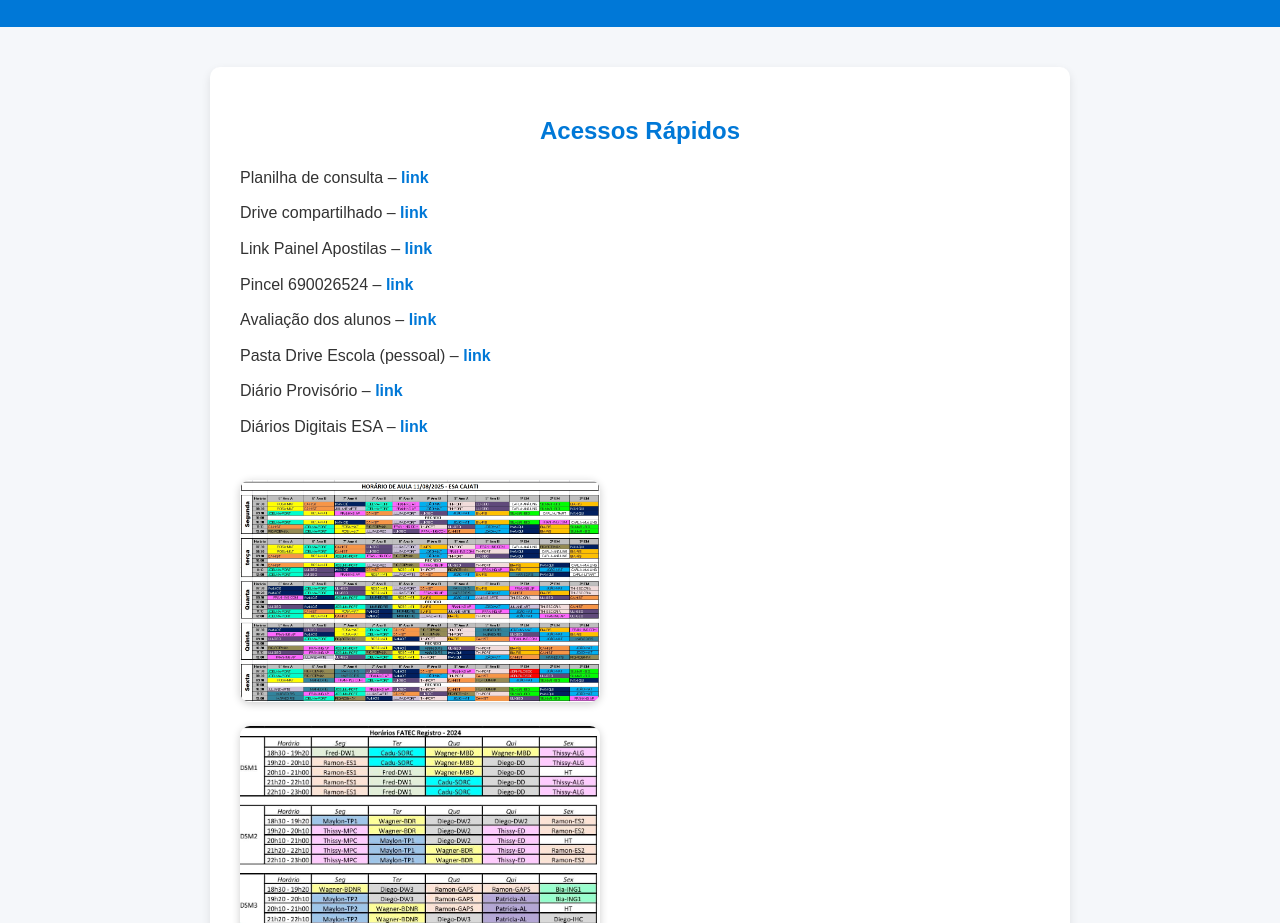
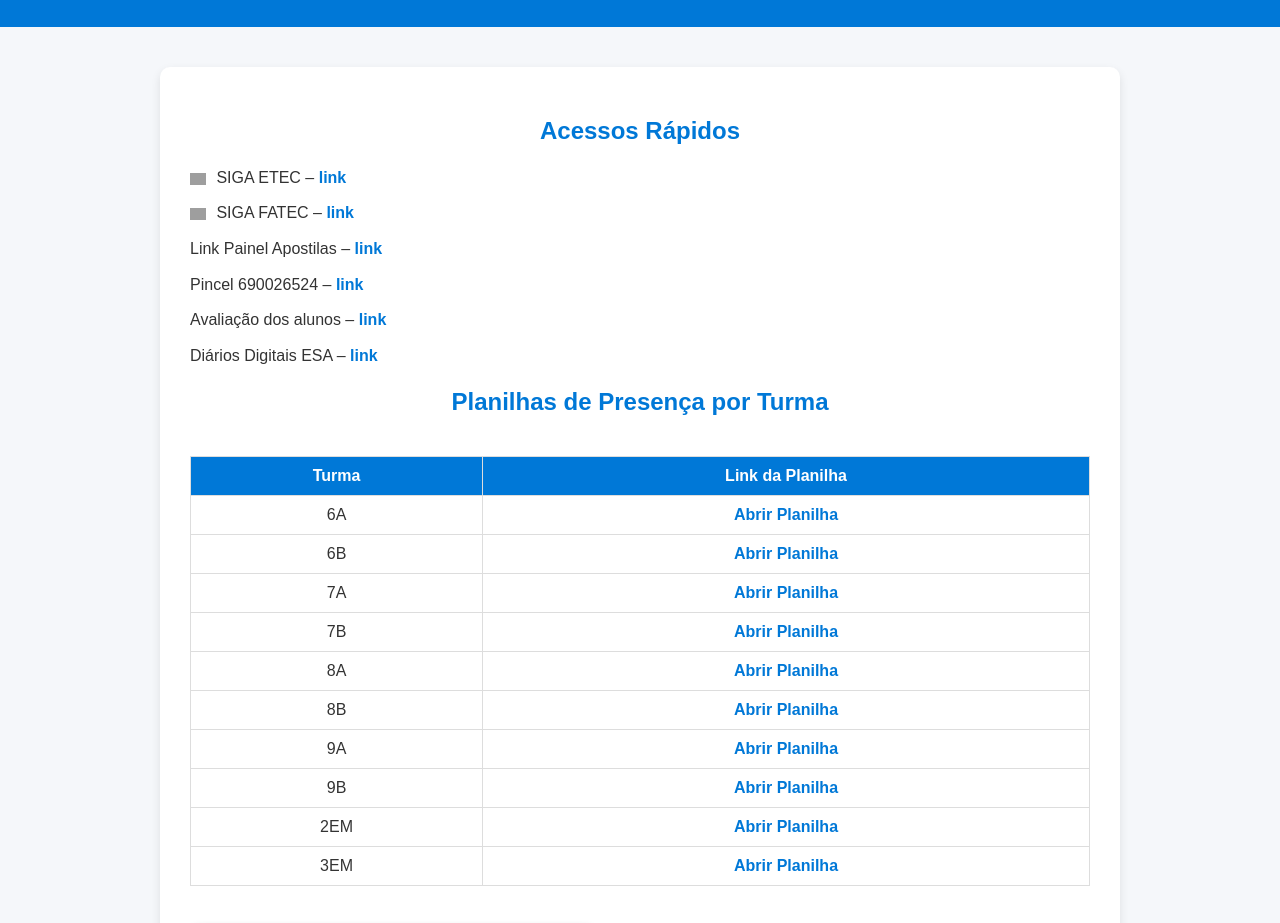
Before and after one commit to escolamac/escolamac.github.io, a plain HTML site: page index.html in a window 1280 px wide. Shown: the part 93-1016 px from the top of the page. Drawn offline with Linux system fonts and the light colour scheme; grey boxes are pictures that could not be loaded.

Commit message:
Update index.html

```diff
--- a/index.html
+++ b/index.html
@@ -1,9 +1,10 @@
 <!DOCTYPE html>
 <html lang="pt-br">
+
 <head>
     <meta charset="UTF-8">
     <meta name="viewport" content="width=device-width, initial-scale=1.0">
-    <title>Links Úteis</title>
+    <title>Links e Horários</title>
     <style>
         body {
             font-family: Arial, Helvetica, sans-serif;
@@ -21,11 +22,11 @@
         }
 
         main {
-            max-width: 800px;
+            max-width: 900px;
             margin: 40px auto;
             background: white;
             border-radius: 10px;
-            box-shadow: 0 4px 10px rgba(0,0,0,0.1);
+            box-shadow: 0 4px 10px rgba(0, 0, 0, 0.1);
             padding: 30px;
         }
 
@@ -65,7 +66,7 @@
         .imagens img {
             width: 45%;
             border-radius: 10px;
-            box-shadow: 0 2px 8px rgba(0,0,0,0.2);
+            box-shadow: 0 2px 8px rgba(0, 0, 0, 0.2);
             cursor: pointer;
             transition: transform 0.3s;
         }
@@ -74,7 +75,6 @@
             transform: scale(1.05);
         }
 
-        /* Lightbox */
         .lightbox {
             display: none;
             position: fixed;
@@ -83,19 +83,70 @@
             left: 0;
             width: 100%;
             height: 100%;
-            background: rgba(0,0,0,0.8);
+            background: rgba(0, 0, 0, 0.8);
             justify-content: center;
             align-items: center;
+            cursor: pointer;
+            overflow: auto;
+            /* permite scroll se imagem maior que a tela */
         }
 
         .lightbox img {
-            max-width: 90%;
-            max-height: 90%;
+            max-width: none;
+            /* permite que a imagem mantenha seu tamanho real */
+            max-height: none;
+            width: auto;
+            height: auto;
             border-radius: 10px;
+            cursor: grab;
+            /* indica que pode arrastar */
         }
+
+        .link-img {
+            display: inline-block;
+            width: 16px;
+            /* largura fixa do ícone */
+            height: 16px;
+            /* altura fixa do ícone */
+            margin-right: 6px;
+            /* espaço entre ícone e texto */
+            vertical-align: middle;
+            /* alinha a imagem com o texto */
+            object-fit: contain;
+            /* mantém proporção da imagem */
+        }
+
+
 
         .lightbox:target {
             display: flex;
+        }
+
+        table {
+            width: 100%;
+            border-collapse: collapse;
+            margin-top: 40px;
+        }
+
+        table th,
+        table td {
+            padding: 10px;
+            border: 1px solid #ddd;
+            text-align: center;
+        }
+
+        table thead tr {
+            background-color: #0078d7;
+            color: white;
+        }
+
+        table a {
+            color: #0078d7;
+            text-decoration: none;
+        }
+
+        table a:hover {
+            text-decoration: underline;
         }
 
         footer {
@@ -105,46 +156,132 @@
             color: #666;
             margin-top: 30px;
         }
+
+        @media(max-width: 600px) {
+            .imagens img {
+                width: 100%;
+            }
+        }
     </style>
 </head>
+
 <body>
     <header>
-        <h1>Links Úteis</h1>
+        <h1>Links e Horários</h1>
     </header>
 
     <main>
         <h2>Acessos Rápidos</h2>
+        <div class="links">
+            <p><img src="https://siga.cps.sp.gov.br/etec/Resources/cps_ico.png" class="link-img" alt="ícone"> SIGA ETEC – <a target="_blank" href="https://siga.cps.sp.gov.br/siga/login.aspx">link</a></p>
+            <p><img src="https://siga.cps.sp.gov.br/etec/Resources/cps_ico.png" class="link-img" alt="ícone"> SIGA FATEC – <a target="_blank" href="https://siga.cps.sp.gov.br/fatec/login.aspx">link</a></p>
 
-        <div class="links">
-            <p>Planilha de consulta – <a target="_blank" href="https://prozedu-my.sharepoint.com/:x:/g/personal/wellington_favarao_prozeducacao_com_br/EbfpLKXtoGBIoUURRsnxGbsB1G_ORPLxwNbEkUigPdbaKw?e=skbUAI">link</a></p>
-            <p>Drive compartilhado – <a target="_blank" href="https://drive.google.com/drive/folders/16d8YuIkgQWCBvehqyV3HCyaSTGw3DpTT?usp=drive_link">link</a></p>
-            <p>Link Painel Apostilas – <a target="_blank" href="https://docs.google.com/spreadsheets/d/1AGSLX7d9dghVTaNKDF9Xs6rFti7E2ayEeYin8Y91Ymk/edit#gid=889651182">link</a></p>
+            <p>Link Painel Apostilas – <a target="_blank"
+                    href="https://docs.google.com/spreadsheets/d/1AGSLX7d9dghVTaNKDF9Xs6rFti7E2ayEeYin8Y91Ymk/edit#gid=889651182">link</a>
+            </p>
             <p>Pincel 690026524 – <a target="_blank" href="https://essa.prozeducacao.com.br">link</a></p>
-            <p>Avaliação dos alunos – <a target="_blank" href="https://docs.google.com/spreadsheets/d/1GB4MAUjsjL2-irzhbMz2aLkYp4pNRGb0/edit#gid=2093794738">link</a></p>
-            <p>Pasta Drive Escola (pessoal) – <a target="_blank" href="https://drive.google.com/drive/folders/1SqJyGmw6J7Hzokc6VDP1zFz3dRjJORB9?usp=sharing">link</a></p>
-            <p>Diário Provisório – <a target="_blank" href="https://prozedu-my.sharepoint.com/:x:/g/personal/pedagogico_sp_prozeducacao_com_br/EbTffjGvHyVClB5raAH5ycUBEG-b79wp507hkvH9wa448Q?rtime=0_Ppvlb220g">link</a></p>
-            <p>Diários Digitais ESA – <a target="_blank" href="https://1drv.ms/f/s!An7chYIuNSruhLtMohLu-hDX4EMBag?e=dMACag">link</a></p>
+            <p>Avaliação dos alunos – <a target="_blank"
+                    href="https://docs.google.com/spreadsheets/d/1GB4MAUjsjL2-irzhbMz2aLkYp4pNRGb0/edit#gid=2093794738">link</a>
+            </p>
+            <p>Diários Digitais ESA – <a target="_blank"
+                    href="https://1drv.ms/f/s!An7chYIuNSruhLtMohLu-hDX4EMBag?e=dMACag">link</a></p>
         </div>
+
+
+
+        <!-- Tabela de turmas -->
+        <h2>Planilhas de Presença por Turma</h2>
+        <table>
+            <thead>
+                <tr>
+                    <th>Turma</th>
+                    <th>Link da Planilha</th>
+                </tr>
+            </thead>
+            <tbody>
+                <tr>
+                    <td>6A</td>
+                    <td><a target="_blank"
+                            href="https://1drv.ms/x/c/ee2a352e8285dc7e/ESuJxZYpim5LihL1RJ_Hu5IBGMkw_84XwtD5uALQbciOAg?e=GPrce3">Abrir
+                            Planilha</a></td>
+                </tr>
+                <tr>
+                    <td>6B</td>
+                    <td><a target="_blank"
+                            href="https://1drv.ms/x/c/ee2a352e8285dc7e/EWhugEAzMKFDkJvnrLLv8DYBS47A2dGeEbF8q5uyk-Nb2Q?e=BVchya">Abrir
+                            Planilha</a></td>
+                </tr>
+                <tr>
+                    <td>7A</td>
+                    <td><a target="_blank"
+                            href="https://1drv.ms/x/c/ee2a352e8285dc7e/EX7chYIuNSoggO7NHQEAAAABAB_YQex3pZg9TgBhRn8BYQ?e=MxHAih">Abrir
+                            Planilha</a></td>
+                </tr>
+                <tr>
+                    <td>7B</td>
+                    <td><a target="_blank"
+                            href="https://1drv.ms/x/c/ee2a352e8285dc7e/EX7chYIuNSoggO7RHQEAAAABlc6KJVeJChJd4Uzigc83Mw?e=lE6BGL">Abrir
+                            Planilha</a></td>
+                </tr>
+                <tr>
+                    <td>8A</td>
+                    <td><a target="_blank"
+                            href="https://1drv.ms/x/c/ee2a352e8285dc7e/EX7chYIuNSoggO7SHQEAAAABCDLIBrI2ddMy3-UCIyNFLQ?e=AvuzDp">Abrir
+                            Planilha</a></td>
+                </tr>
+                <tr>
+                    <td>8B</td>
+                    <td><a target="_blank"
+                            href="https://1drv.ms/x/c/ee2a352e8285dc7e/EX7chYIuNSoggO7SHQEAAAABCDLIBrI2ddMy3-UCIyNFLQ?e=AvuzDp">Abrir
+                            Planilha</a></td>
+                </tr>
+                <tr>
+                    <td>9A</td>
+                    <td><a target="_blank"
+                            href="https://1drv.ms/x/c/ee2a352e8285dc7e/EX7chYIuNSoggO7THQEAAAABaOJ8DuZXfri_PiZXc6qemg?e=eZXw1k">Abrir
+                            Planilha</a></td>
+                </tr>
+                <tr>
+                    <td>9B</td>
+                    <td><a target="_blank"
+                            href="https://1drv.ms/x/c/ee2a352e8285dc7e/EX7chYIuNSoggO7THQEAAAABaOJ8DuZXfri_PiZXc6qemg?e=j2OErm">Abrir
+                            Planilha</a></td>
+                </tr>
+                <tr>
+                    <td>2EM</td>
+                    <td><a target="_blank"
+                            href="https://1drv.ms/x/c/ee2a352e8285dc7e/EaHA_JQfjfhHipZHgr3z6DYBX-wrDKDrPD-xiR0rpQtBRw?e=vrlPqC">Abrir
+                            Planilha</a></td>
+                </tr>
+                <tr>
+                    <td>3EM</td>
+                    <td><a target="_blank"
+                            href="https://1drv.ms/x/c/ee2a352e8285dc7e/Ef3P1QPAfh1NvfKqucs8rTEBAPe4OpCStoTUql-BNjnPHA?e=0Sz4Li">Abrir
+                            Planilha</a></td>
+                </tr>
+            </tbody>
+        </table>
+
 
         <div class="imagens">
             <a href="#lightbox1"><img src="esa.jpg" alt="Horário ESA"></a>
             <a href="#lightbox2"><img src="fatec.jpg" alt="Horário Fatec"></a>
         </div>
 
-        <!-- Lightbox para ESA -->
-        <div id="lightbox1" class="lightbox">
-            <a href="#"><img src="esa.jpg" alt="Horário ESA"></a>
+        <!-- Lightbox ESA -->
+        <div id="lightbox1" class="lightbox" onclick="this.style.display='none'">
+            <img src="esa.jpg" alt="Horário ESA">
         </div>
 
-        <!-- Lightbox para Fatec -->
-        <div id="lightbox2" class="lightbox">
-            <a href="#"><img src="fatec.jpg" alt="Horário Fatec"></a>
+        <!-- Lightbox Fatec -->
+        <div id="lightbox2" class="lightbox" onclick="this.style.display='none'">
+            <img src="fatec.jpg" alt="Horário Fatec">
         </div>
-
     </main>
 
     <footer>
         <p>© 2025 - Página pessoal de links e horários</p>
     </footer>
 </body>
+
 </html>
```
